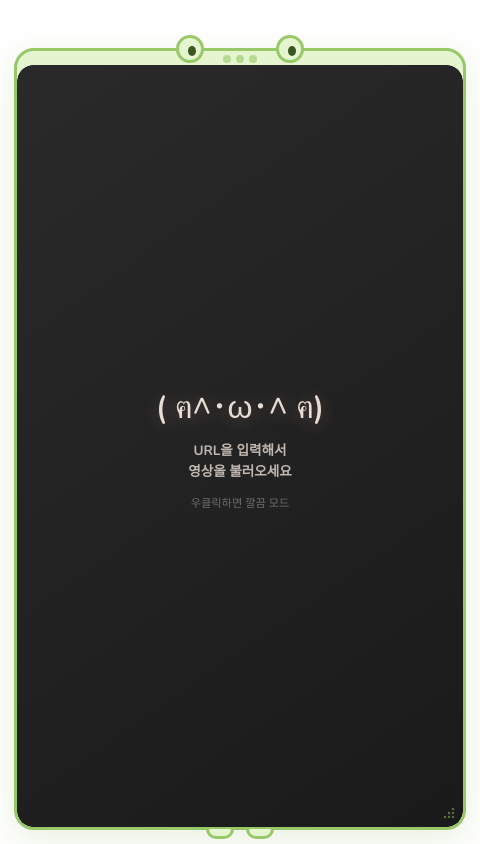
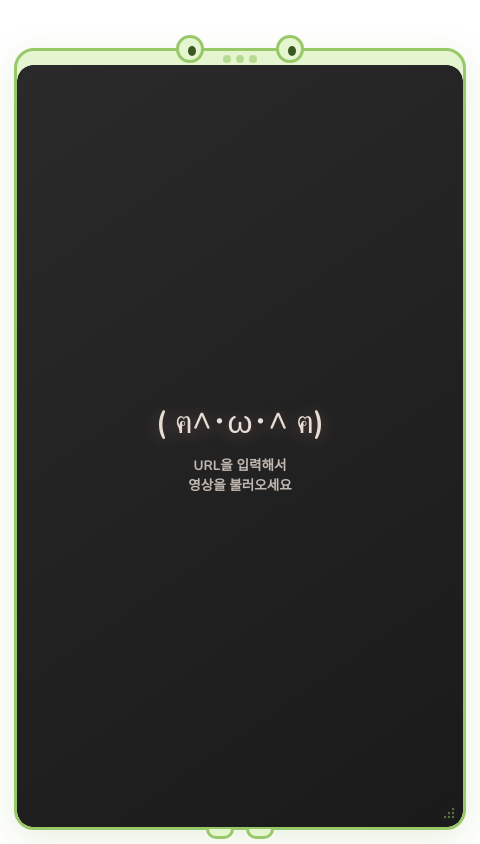
Before and after one commit to renamerdis-wq/mini-youtube, an Electron app: page index.html in a window 480 px wide. Drawn offline with nearby package versions, Linux system fonts and the light colour scheme; no server answers.

Commit message:
Remove hint from welcome screen

```diff
--- a/index.html
+++ b/index.html
@@ -51,7 +51,6 @@
           <div id="welcomeScreen" class="welcome-screen">
             <div class="welcome-face">( ฅ^･ω･^ ฅ)</div>
             <div class="welcome-text">URL을 입력해서<br/>영상을 불러오세요</div>
-            <div class="welcome-hint">우클릭하면 깔끔 모드</div>
           </div>
         </div>
       </div>
```
